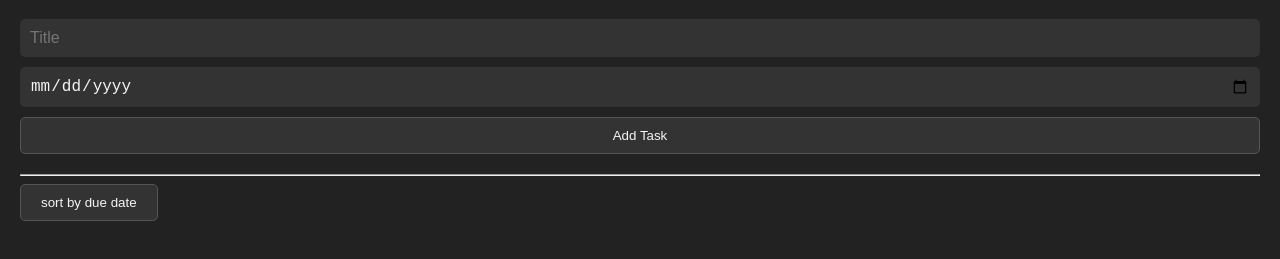
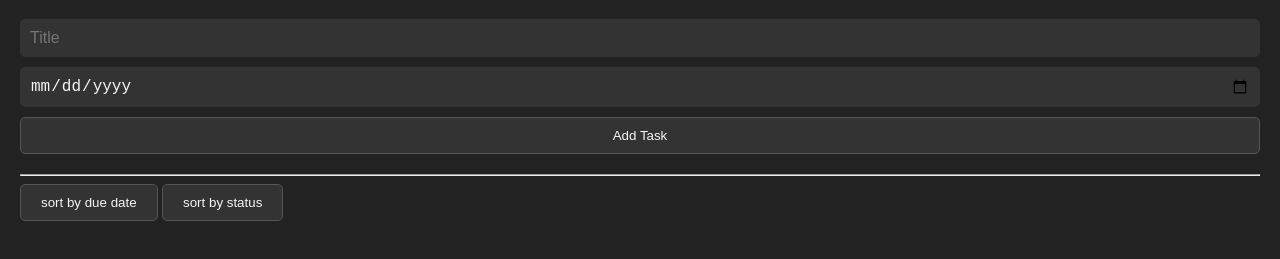
Before and after one commit to ElghaziBrahim/Task-App-Js, a plain HTML site: page index.html in a window 1280 px wide. Shown: the part 69-328 px from the top of the page. Drawn offline with Linux system fonts and the light colour scheme.

Commit message:
Feature: Implement sorting by Status Fonctionality

```diff
--- a/index.html
+++ b/index.html
@@ -32,14 +32,17 @@
         </form>
         <hr>
         <button class="sortbyDueDate" onclick="sortbyDueDate()">sort by due date</button>
+        <button class="sortbyStatus" onclick="sortbyStatus()">sort by status</button>
+
         <h4></h4>
         <div class="tasks">
             <div class="task">
-                <h2 class="title">Title :  </h2>
+                <h2 class="title">Title : </h2>
                 <h4 class="duedate">Due Date : 2023-10-29</h4>
                 <h4 class="status">Status : incomplete</h4>
                 <button class="editButton" onclick="deleteTask(10)">Delete</button>
-                <button class="editButton" onclick="editTask(10)">Edit</button></div>
+                <button class="editButton" onclick="editTask(10)">Edit</button>
+            </div>
         </div>
     </main>
 
--- a/index.js
+++ b/index.js
@@ -2,7 +2,7 @@
 var tasks_table = JSON.parse(localStorage.getItem('tasks')) || [];
 var id = JSON.parse(localStorage.getItem('id')) || 0;
 var edit_id;
-var sorted = false
+var sorted = false;
 
 // DOM elements
 const taskForm = document.querySelector(".task-form");
@@ -96,21 +96,32 @@ function handleTaskEditFormSubmit(e) {
 }
 
 function saveToLocalStorage() {
-    localStorage.setItem('tasks', JSON.stringify(tasks_table))
-    localStorage.setItem('id', id)
+    localStorage.setItem('tasks', JSON.stringify(tasks_table));
+    localStorage.setItem('id', id);
 }
+
 function sortbyDueDate() {
     console.log("sort called");
     if (sorted) {
         tasks_table.sort((t1, t2) => new Date(t2.dueDate) - new Date(t1.dueDate));
-        sorted = false
+        sorted = false;
     } else {
         tasks_table.sort((t1, t2) => new Date(t1.dueDate) - new Date(t2.dueDate));
-        sorted = true
+        sorted = true;
     }
     renderTasks();
 }
+function sortbyStatus() {
+    const elementsToMove = tasks_table.filter((t) => t.status === "incomplete");
 
+    const remainingElements = tasks_table.filter((t) => t.status === "completed");
+
+    const newArray = elementsToMove.concat(remainingElements);
+
+    tasks_table = newArray
+    console.log(tasks_table)
+    renderTasks()
+}
 
 // Initial rendering
-renderTasks();
+renderTasks()
```
